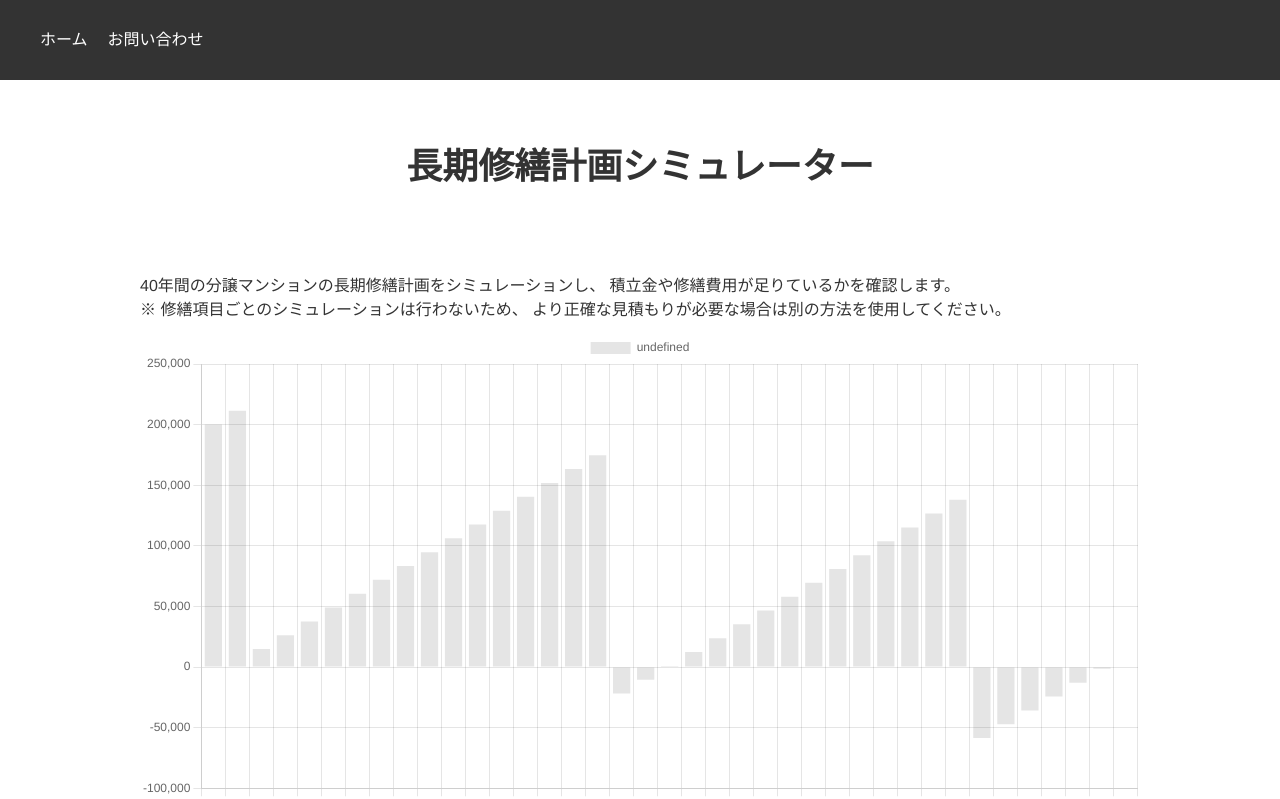
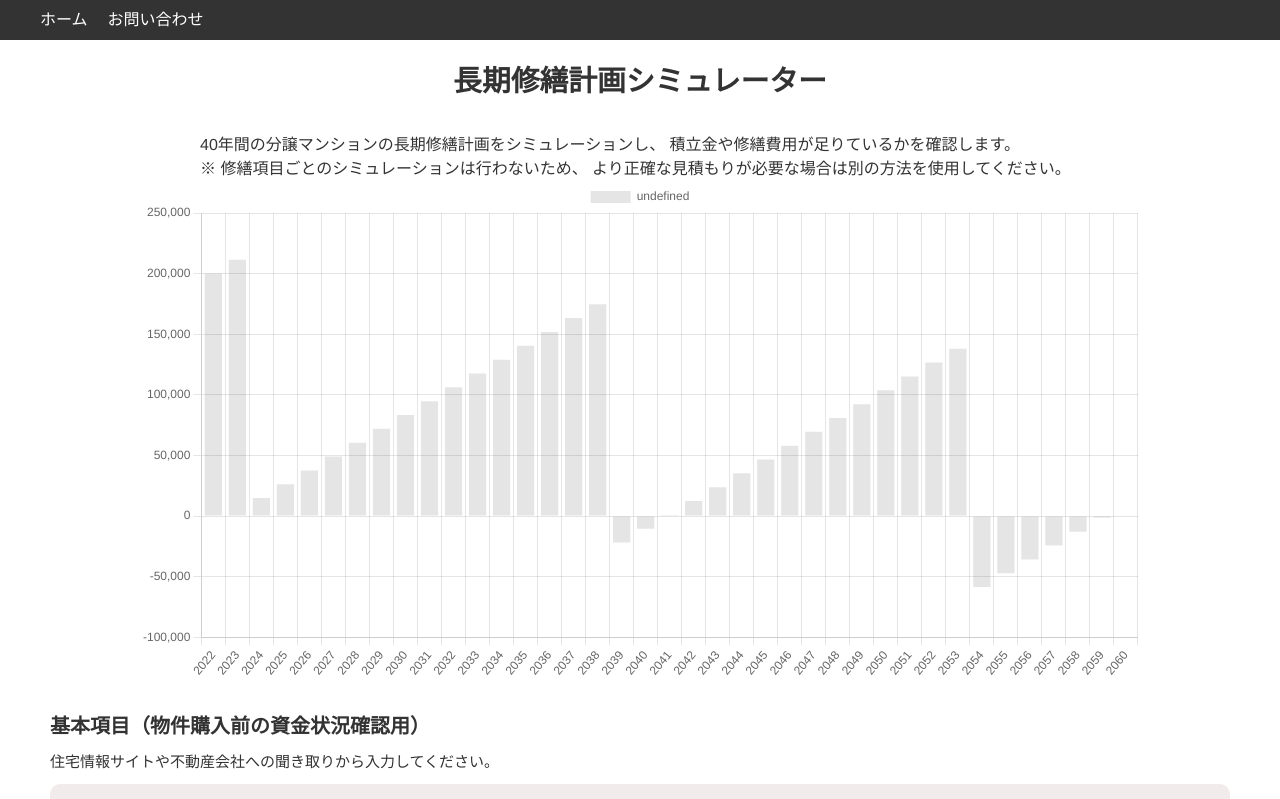
Before and after one commit to kesasaki/apartment-life-plan, a Vue app: page / in a window 1280 px wide. Shown: the top 799 px of the page. Built offline with nearby package versions, Linux system fonts and the light colour scheme.

Commit message:
レイアウト修正

```diff
--- a/src/components/ContentsHeader.vue
+++ b/src/components/ContentsHeader.vue
@@ -20,19 +20,22 @@
   background-color: #fff;
   color: #333;
   text-align: center;
-  padding: 60px 0;
+  padding: 20px 0;
 }
 
 h1 {
-  font-size: 36px;
+  font-size: 1.8rem;
   font-weight: 700;
   margin-bottom: 10px;
 }
 
 .header-explain {
-  max-width: 1000px;
-  margin: 10px auto;
+  max-width:900px;
+  margin: 0 auto;
   color: #333;
+}
+.header-explain p {
+  margin: 0 10px;
 }
 
 </style>
--- a/src/components/SiteHeader.vue
+++ b/src/components/SiteHeader.vue
@@ -20,7 +20,7 @@ header {
   display: flex;
   justify-content: space-between;
   align-items: center;
-  height: 80px;
+  height: 40px;
   padding: 0 40px;
 }
 
--- a/src/components/TotalPlan.vue
+++ b/src/components/TotalPlan.vue
@@ -1,16 +1,21 @@
 <template>
   <div class="totalPlan">
+    <div class="totalPlanContents">
       <div class="totalGraph">
+        <div class="totalGraphBody">
           <BarChart :chartData="getYearlyCosts" :chartOptions="dat2" />
+          <!--
         <p>グラフがマイナスにならなければ計画に問題はありません</p>
         <p>グラフがマイナスであれば資金が足りなくなり長期的な修繕が行えない可能性があります。</p>
         <p>購入前の場合は不動産会社に問合せ、修繕計画の確認を行ってください。</p>
         <p>保有マンションの場合は大規模修繕の間隔や積立金の変更、一時徴収金の検討を行います。</p>
+        -->
+        </div>
       </div>
 
       <h2>基本項目（物件購入前の資金状況確認用）</h2>
       <div class="sliders-explain">
-      <p>対象マンションの情報を住宅情報サイトや不動産会社に問い合わせて設定してください。</p>
+        <p>住宅情報サイトや不動産会社への聞き取りから入力してください。</p>
       </div>
       <div class="sliders">
         <div class="slider">
@@ -27,7 +32,8 @@
         </div>
         <div class="slider">
           <label class="slider-label" for="slider">階数</label>
-        <input class="slider-input" type="range" min="1" max="60" step="1" list="tickmarksFloors" v-model.number="floors">
+          <input class="slider-input" type="range" min="1" max="60" step="1" list="tickmarksFloors"
+            v-model.number="floors">
           <div class="slider-value"> {{ floors }}階建て </div>
         </div>
         <div class="slider">
@@ -46,9 +52,7 @@
 
       <h2>追加項目（保有物件の長期計画確認用）</h2>
       <div class="sliders-explain">
-      <p>理事会や管理会社に問合せて設定してください。</p>
-      <p></p>
-      <p>デフォルトの値は国土交通省調査の平均値、もしくは一般的な値（一時徴収金はしない、など）です。</p>
+        <p>理事会や管理会社に確認して入力してください。デフォルトの値は国土交通省調査の平均値、一般的な値（一時徴収金はしない、など）です。</p>
       </div>
       <h3>収入1: 修繕積立金</h3>
       <div class="sliders-explain">
@@ -133,7 +137,8 @@
         <p>毎年かかる大規模修繕以外の修繕費です。計算上は修繕金から大規模改修の費用を除いた額です。</p>
         <p>国交省調査の<a href="https://www.s-mankan.com/information/5282/">修繕積立金の平均額</a>の計画期間合計が
           <a href="https://www.mlit.go.jp/common/001234283.pdf">同省調査の大規模修繕工事額</a>の合計より明らかに多いため、
-      差額を小修繕費としています。</p>
+          差額を小修繕費としています。
+        </p>
       </div>
       <div class="minor-repair-explain-image">
         <img src="https://longtermrepairplan.s3.ap-northeast-1.amazonaws.com/images/minor_repair3.png">
@@ -144,7 +149,8 @@
         <div class="slider">
           <label class="slider-label" for="slider">小修繕費 / 年</label>
           <div class="slider-input">
-          <div style="font-size: small"> 小修繕費の全計画期間合計（{{ Math.round(getTotalPriceWithoutLargeConstruction / 1000000) / 100
+            <div style="font-size: small"> 小修繕費の全計画期間合計（{{ Math.round(getTotalPriceWithoutLargeConstruction / 1000000) /
+              100
             }}億円） /
               長期計画期間40年） =</div>
           </div>
@@ -157,7 +163,8 @@
               大規模修繕工事の平均金額合計（{{
                 Math.round(getTotalPriceLargeConstruction / 1000000) / 100 }}億円） = </div>
           </div>
-        <div class="slider-value"> {{ Math.round(getTotalPriceWithoutLargeConstruction / 1000000) / 100 }}億円 / 40年 </div>
+          <div class="slider-value"> {{ Math.round(getTotalPriceWithoutLargeConstruction / 1000000) / 100 }}億円 / 40年
+          </div>
         </div>
         <div class="total-repair-cost-logic">
           <div class="slider">
@@ -209,6 +216,7 @@
             <label class="slider-label" for="slider">大規模修繕の回数<div style="font-size: small">(長期計画期間中)</div></label>
             <div class="slider-input"></div>
             <div class="slider-value"> {{ getCountLargeConstruction }}回 </div>
+          </div>
         </div>
       </div>
     </div>
@@ -411,16 +419,16 @@ export default {
 h2 {
   background-color: #fff;
   color: #333;
-  font-size: 24px;
+  font-size: 20px;
   font-weight: 700;
-  margin-top: 30px;
-  margin-bottom: 20px;
+  margin-top: 10px;
+  margin-bottom: 10px;
 }
 
 h3 {
   background-color: #fff;
   color: #333;
-  font-size: 20px;
+  font-size: 16px;
   font-weight: 700;
   margin-top: 10px;
   margin-bottom: 10px;
@@ -428,15 +436,24 @@ h3 {
 
 /* メインコンテンツのスタイル */
 .totalPlan {
+  max-width: 1200px;
+  margin: 0 auto;
+}
+
+.totalPlanContents {
+  margin: 0 10px;
+}
+
+.totalGraph {
+  margin: 0 0 30px 0;
+}
+.totalGraphBody {
   max-width: 1000px;
   margin: 0 auto;
 }
 
-.totalGraph {
-  margin: 0 0 60px 0;
-}
 .sliders-explain {
-  max-width: 1000px;
+  max-width: 1200px;
   margin: 10px auto;
   color: #333;
   font-size: 15px;
```
Lines whose indentation alone changed are shown as unchanged.
